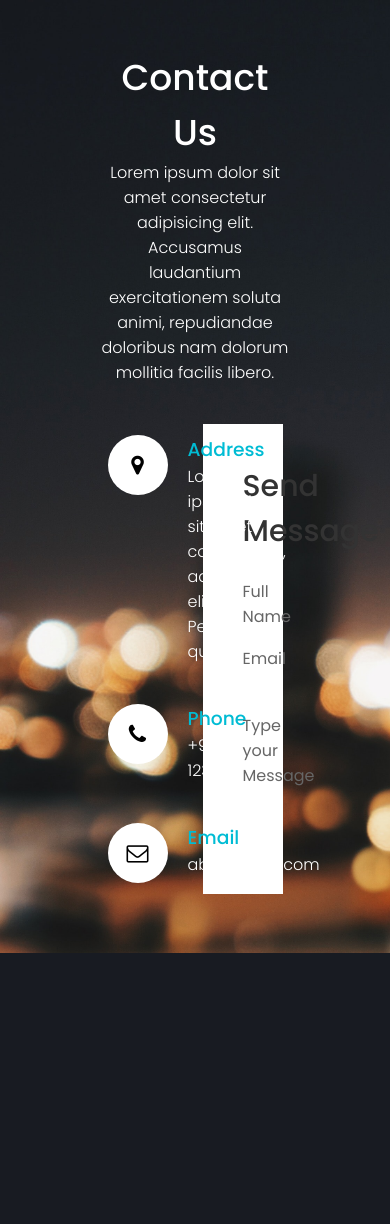
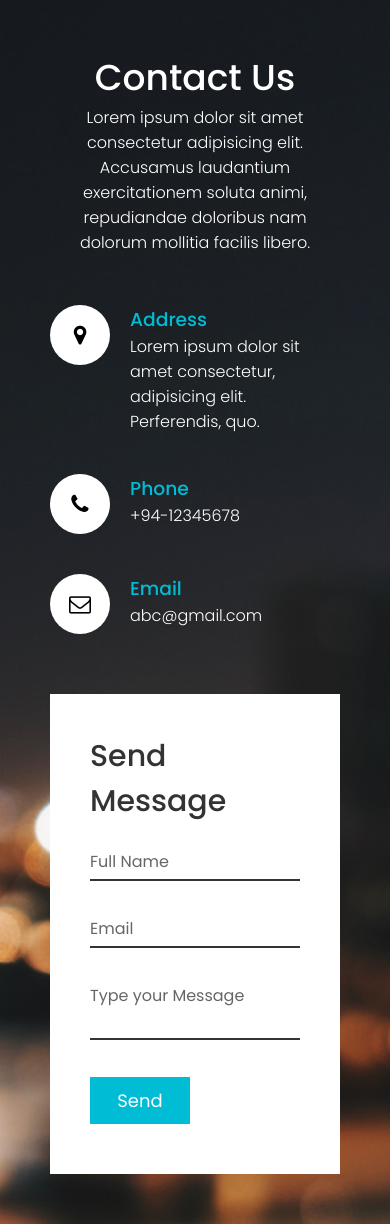
Before and after one commit to damiith/Web-Project, a PHP site: page /common/contact.html in a window 390 px wide. Before the commit the page ends 953 px from the top, so only its background shows below. Run offline with PHP 8.4, Linux system fonts and the light colour scheme; some libraries are stand-ins or nearby versions.

Commit message:
update contact.css

```diff
--- a/css/contact.css
+++ b/css/contact.css
@@ -123,3 +123,49 @@
     transition: 0.5s;
     color: #666;
 }
+
+.contactForm .inputBox input:focus ~ span,
+.contactForm .inputBox input:valid ~ span
+{
+    color: #e91e63;
+    font-size: 12px;
+    transform: translateY(-20px);
+}
+
+.contactForm .inputBox textarea:focus ~ span,
+.contactForm .inputBox textarea:valid ~ span{
+    color: #e91e63;
+    font-size: 12px;
+    transform: translateY(-20px);
+}
+
+
+.contactForm .inputBox input[type="submit"]{
+    width: 100px;
+    background: #00bcd4;
+    color: white;
+    border: none;
+    cursor: pointer;
+    padding: 10px;
+    font-size: 18px;
+}
+
+@media (max-width: 991px){
+    .contact{
+        padding: 50px;
+    }
+
+    .container{
+        flex-direction: column;
+    }
+
+    .container .contactInfo{
+        margin-bottom: 40px;
+
+    }
+
+    .container .contactInfo,.contactForm{
+        width: 100%;
+
+    }
+}
```
